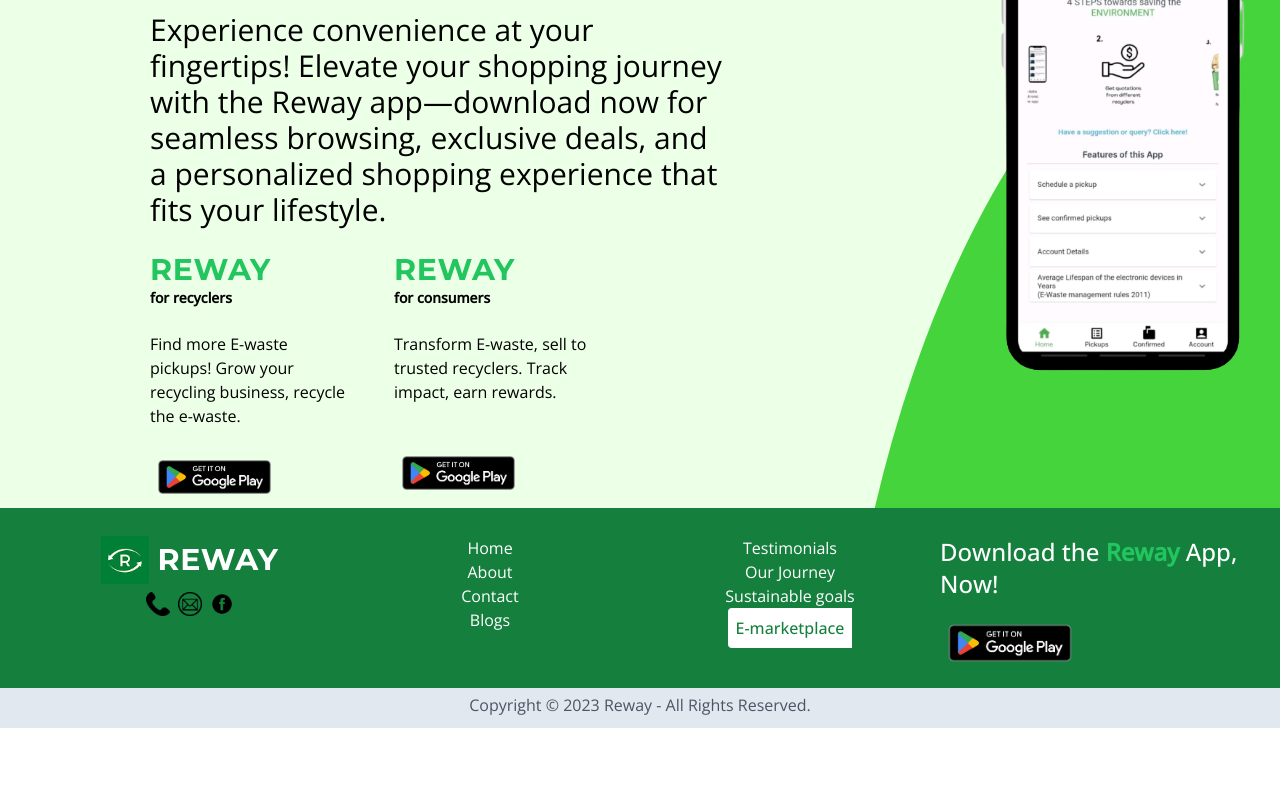
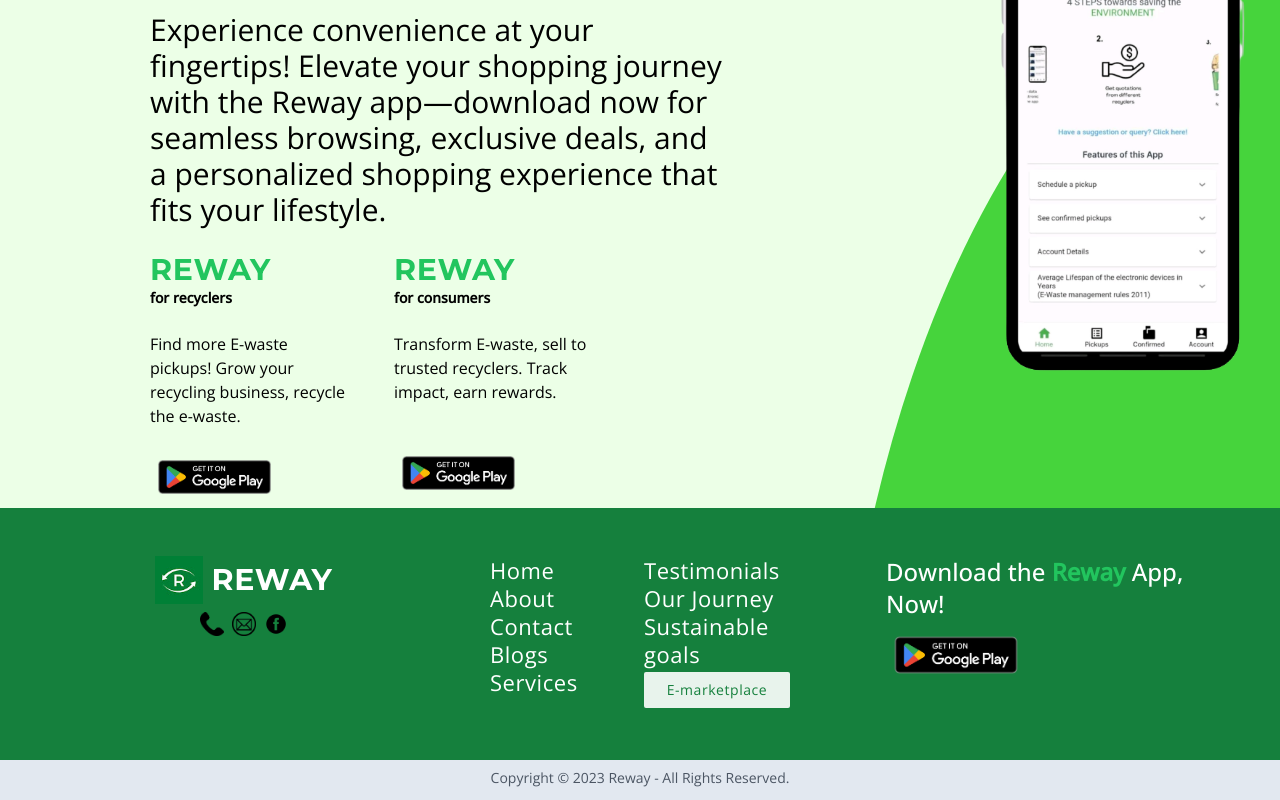
Before and after one commit to rewayy/Reway_final, a React (Vite) app: page / in a window 1280 px wide. Shown: the part 7190-7990 px from the top of the page. Before the commit the page ends 7918 px from the top, so only its background shows below. Built offline with nearby package versions, Linux system fonts and the light colour scheme; a web font is replaced by a local one.

Commit message:
add smooth-scroll to footer

```diff
--- a/src/components/Card/FCards.jsx
+++ b/src/components/Card/FCards.jsx
@@ -7,7 +7,7 @@ class FCards extends Component{
     render() {
         return (
 
-            <div  className='w-full h-full bg-[#108540] bg-opacity-25 md:pb-14 relative  card-container'>
+            <div id='sustainable goals'  className='w-full h-full bg-[#108540] bg-opacity-25 md:pb-14 relative  card-container'>
             <div className='max-w-[1206px] m-auto  h-full flex flex-col items-center justify-between'>
 
                 <div className=' absolute -top-[15px] w-full  flex justify-center items-center  '>
--- a/src/components/Footer.jsx
+++ b/src/components/Footer.jsx
@@ -1,17 +1,20 @@
 import React from 'react';
 import { logo, call, facebook, gmail, googlebadge } from '../assets';
+import { Link } from 'react-router-dom';
+import { Link as ScrollLink } from 'react-scroll';
 
 export const Footer = () => {
   return (
-    <div>
-      <div className='bg-green-700 md:h-[180px] flex flex-col md:flex-row text-white py-7 justify-center px-4 md:px-[40px]'>
-        <div className='md:w-1/4 text-center mb-4 md:mb-0'>
-          <div className='flex items-center justify-center'>
+
+      <div className=' min-w-[375px] md:h-[180px] shadow-lg '>
+        <div className=' flex flex-col md:flex-row bg-green-700 text-white md:py-12 gap-4 py-1  justify-center px-4 md:px-[40px] '>
+                <div className='md:w-1/4 text-center mb-4 md:mb-0 '>
+                  <div className='flex items-center justify-center '>
                     <img src={logo} alt='logo' className='w-12 h-12' />
-            <h1 className='text-white ml-2'>REWAY</h1>
+                    <h1 className='text-white text-start md:ml-2'>REWAY</h1>
                   </div>
                   <div className='flex justify-center mt-2'>
-            <a href="your_call_link" className='px-1' target="_blank" rel="noopener noreferrer">
+                    <a href="your_call_link" className='px-1'  target="_blank" rel="noopener noreferrer">
                       <img src={call} alt='call' className='w-6 h-6' />
                     </a>
                     <a href="your_gmail_link" className='px-1' target="_blank" rel="noopener noreferrer">
@@ -22,33 +25,36 @@ export const Footer = () => {
                     </a>
                   </div>
                 </div>
-        <div className='md:w-1/4 text-center mb-4 md:mb-0'>
-          <ul>
-            <li className='hover:underline'>Home</li>
-            <li className='hover:underline'>About</li>
-            <li className='hover:underline'>Contact</li>
-            <li className='hover:underline'>Blogs</li>
+                <div className='md:w-1/4 text-center md:text-start grid cursor-pointer  md:mx-20  text-sm md:text-[22px] leading-7 font-normal opacity-90 md:opacity-100 md:font-normal md:tracking-wide   grid-cols-2 mb-4 gap-2 md:mb-0  '>
+                  <ul className='flex flex-col'>
+                    <ScrollLink to='hero' smooth={true} duration={600} className='hover:underline'>Home</ScrollLink>
+                    <ScrollLink to='about' smooth={true} duration={600} className='hover:underline'>About</ScrollLink>
+                    <ScrollLink to='contact' smooth={true} duration={600} className='hover:underline'>Contact</ScrollLink>
+                    <Link to='/blogs' className='hover:underline'>Blogs</Link>
+                    <Link to='/services' className='hover:underline'>Services</Link>
+                  </ul>
+
+                  <ul className='w-3/2 md:w-full flex flex-col '>
+                  <ScrollLink to='testimonials' smooth={true} duration={600} offset={-80} className='hover:underline'>Testimonials</ScrollLink>
+                  <ScrollLink to='timeline' smooth={true} duration={600} offset={-80} className='hover:underline'>Our Journey</ScrollLink>
+                  <ScrollLink to='sustainable goals' smooth={true} duration={600} offset={-80} className='hover:underline'>Sustainable goals</ScrollLink>
+                    <button className='md:inline-block   bg-white/70 md:bg-white/90 hover:bg-white text-green-700 text-xs md:text-sm my-1 rounded-sm px-2 md:px-4 font-normal hover:underline hover:underline-offset-4  py-2'>E-marketplace</button>
                   </ul>
                 </div>
-        <div className='md:w-1/4 text-center mb-4 md:mb-0'>
-          <ul>
-            <li className='hover:underline'>Testimonials</li>
-            <li className='hover:underline'>Our Journey</li>
-            <li className='hover:underline'>Sustainable goals</li>
-            <li className='inline-block bg-white text-green-700 font-medium rounded-s p-2'>E-marketplace</li>
-          </ul>
-        </div>
-        <div className='md:w-1/4 text-left items-start'>
-          <p className='text-2xl font-medium mb-4'>Download the <span className='text-green-500 font-bold'>Reway</span> App, Now!</p>
-          <a href="your_call_link">
-          <img className='w-[140px] h-auto ' src={googlebadge} alt='google' />
+
+                <div className='md:w-1/4 flex flex-col md:block justify-center items-center text-left sm:items-start '>
+                  <p className=' text-sm sm:text-md  md:text-2xl font-medium mb-1 md:mb-2'>Download the <span className='text-green-500 font-bold'>Reway</span> App, Now!</p>
+                  <a href="your_call_link  " className='w-full flex md:block items-center justify-center'>
+                  <img className=' w-1/3 md:w-[140px] h-auto ' src={googlebadge}  alt='google' />
 
                   </a>
                 </div>
               </div>
-      <div className='h-[40px] bg-slate-200'>
-        <p className='text-center text-gray-600 py-[5px] font-thin'>Copyright © 2023  Reway - All Rights Reserved.</p>
+              <div className='h-[40px] bg-slate-200 '>
+                <p className='text-xs sm:text-sm md:text-md px-2 text-center text-gray-600 py-2 font-thin'>Copyright © 2023  Reway - All Rights Reserved.</p>
               </div>
+
         </div>
+
   );
 };
--- a/src/components/HeroPage.jsx
+++ b/src/components/HeroPage.jsx
@@ -6,7 +6,7 @@ import Navbar from './Navbar'
 
 export const HeroPage = () => {
 return (
-    <div className='w-full h-full relative z-4 ' >
+    <div id='hero' className='w-full h-full relative z-4 ' >
 
         <div className='w-full h-[80px] absolute top-0 left-0 z-10  '>
             <Navbar/>
--- a/src/components/Testimonial.jsx
+++ b/src/components/Testimonial.jsx
@@ -55,7 +55,7 @@ const data = [
 
 export const Testimonial = () => {
   return (
-    <div className='bg-green-700 min-h-[650px]'>
+    <div id="testimonials" className='bg-green-700 min-h-[650px]' >
       <h1 className='mx-auto text-center py-8'>TESTIMONIALS</h1>
       <p className='mx-auto text-center text-white text-2xl px-4'>
         At Reway, we're your eco-friendly choice for e-waste recycling—seamless, sustainable, and making a positive impact on the environment!
--- a/src/components/Timeline/timelinepage.jsx
+++ b/src/components/Timeline/timelinepage.jsx
@@ -16,7 +16,7 @@ import "react-vertical-timeline-component/style.min.css";
 function Timeline() {
 
   return (
-    <div className='py-8 font-mont font-normal flex flex-col justify-center items-center '>
+    <div id='timeline' className='py-8 font-mont font-normal flex flex-col justify-center items-center '>
       <h1 className="timeline-title text-black flex flex-col   ">Our Journey <br/>
         < span className='border-2 mt-1 border-green-300 rounded-full w-full' />
         <h2 className='font-normal underline-none lowercase text-[25px] text-gray-800'>so far</h2>
```
Lines whose indentation alone changed are shown as unchanged.
